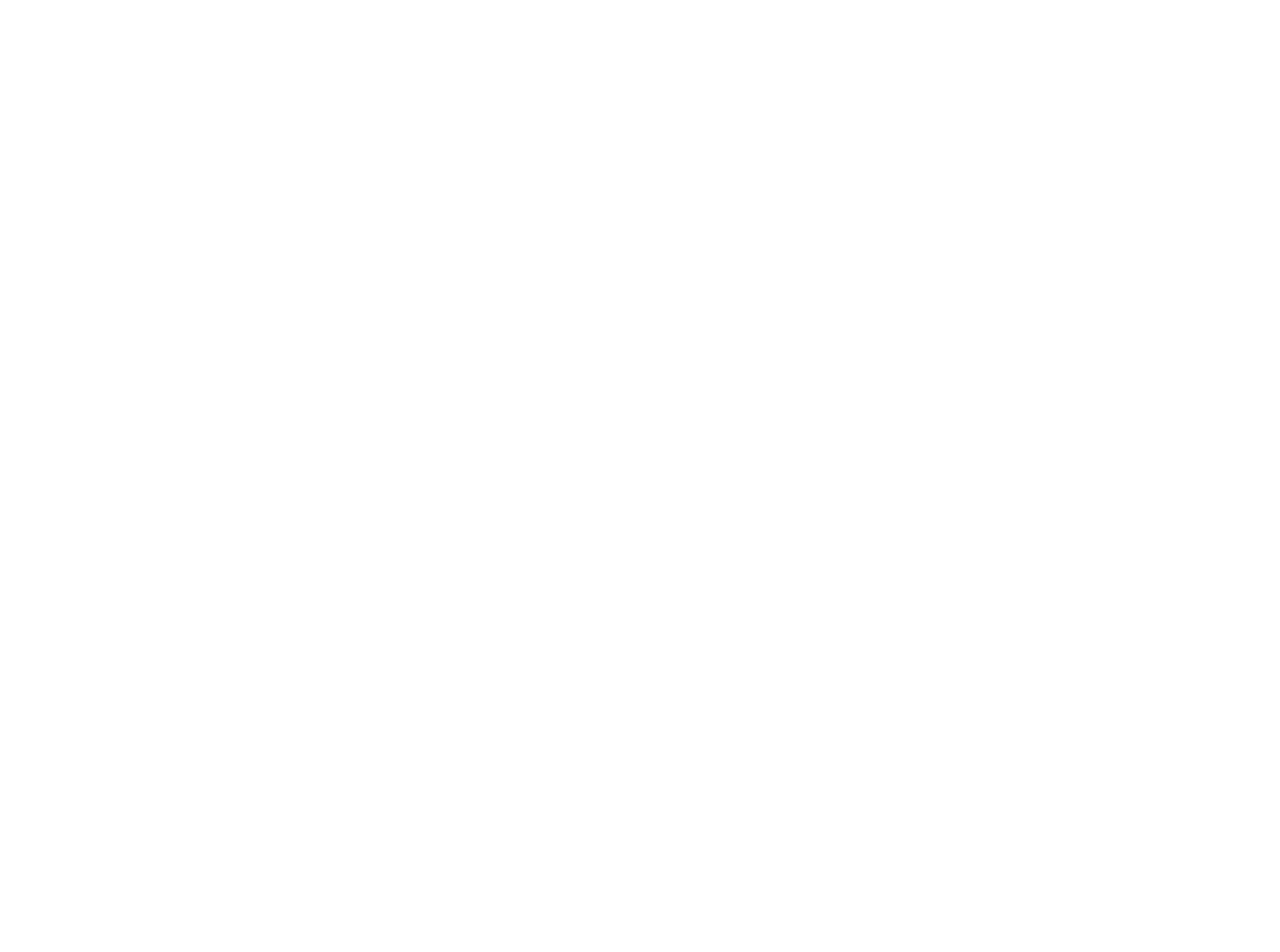
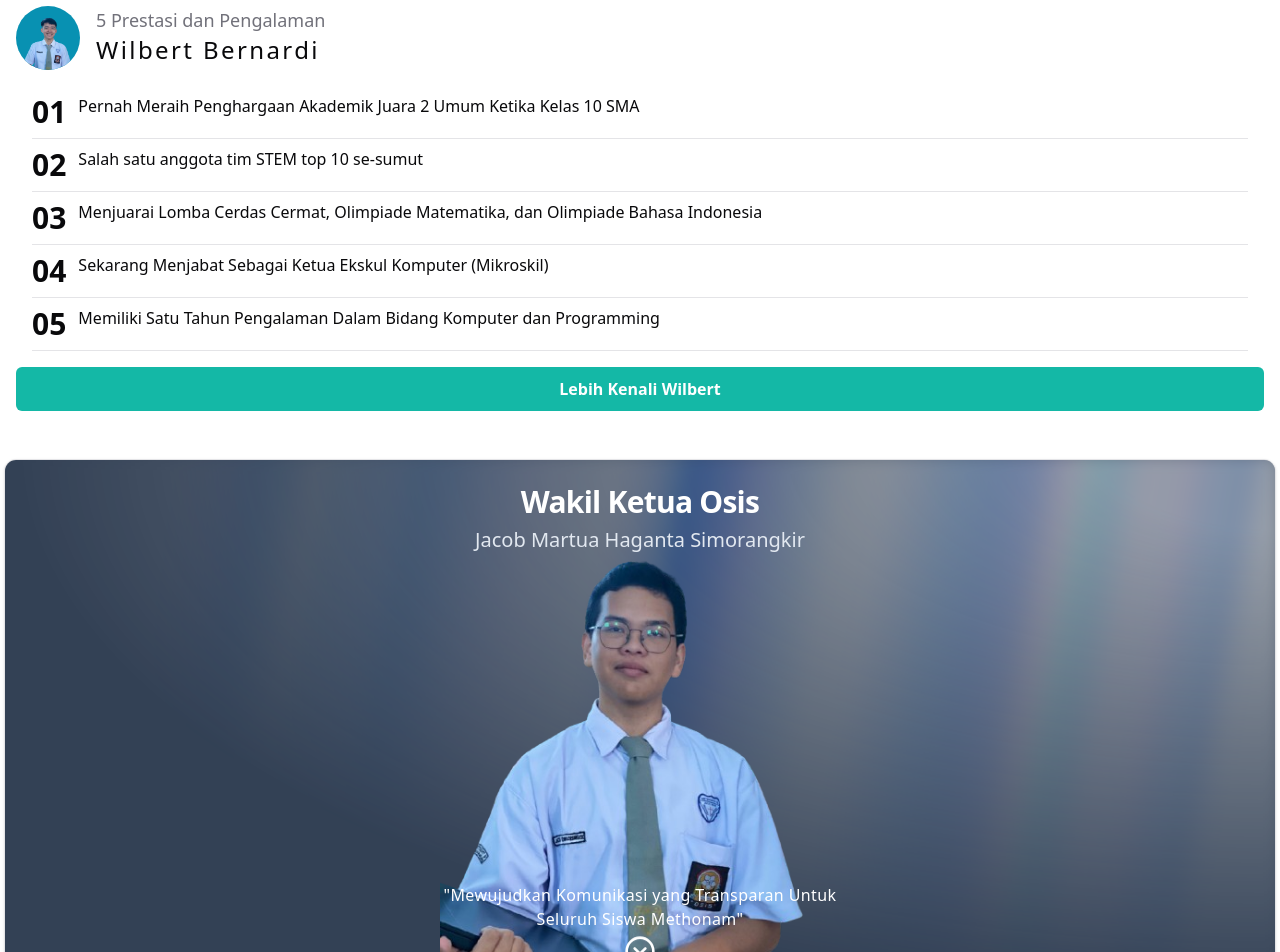
Before and after one commit to WilbertFE/tim-sikat, a Next.js app: page / in a window 1280 px wide. Shown: the part 1500-2452 px from the top of the page. Before the commit the page ends 1618 px from the top, so only its background shows below. Built offline with nearby package versions, Linux system fonts and the light colour scheme.

Commit message:
Prestasi dan Pengalaman

```diff
--- a/package.json
+++ b/package.json
@@ -10,6 +10,7 @@
   },
   "dependencies": {
     "@radix-ui/react-aspect-ratio": "^1.1.0",
+    "@radix-ui/react-avatar": "^1.1.0",
     "@radix-ui/react-hover-card": "^1.1.1",
     "@radix-ui/react-icons": "^1.3.0",
     "@radix-ui/react-navigation-menu": "^1.2.0",
--- a/src/app/navbar.tsx
+++ b/src/app/navbar.tsx
@@ -64,7 +64,7 @@
 
   return (
     <>
-      <nav className="fixed left-0 right-0 top-0 px-4 py-2 shadow-md lg:shadow-sm z-10 bg-white">
+      <nav className="fixed left-0 right-0 top-0 px-4 py-2 shadow-md lg:shadow-sm z-50 bg-white">
         <ul className="hidden lg:flex lg:justify-around lg:p-4">
           {navbarContent.map((content, i) => (
             <li key={i}>
@@ -98,7 +98,7 @@
         </div>
       </nav>
       {isOpen && (
-        <ul className="absolute pt-20 lg:hidden bg-slate-50 px-4 flex flex-col justify-around min-h-screen left-0 right-0 top-0 bottom-0">
+        <ul className="fixed pt-20 lg:hidden bg-slate-50 px-4 flex flex-col justify-around min-h-screen left-0 right-0 top-0 bottom-0 z-40">
           {hamburgerContent.map((content, i) => (
             <li
               className="text-xl p-2 font-medium flex items-center gap-x-1 tracking-wide"
--- a/src/app/page.tsx
+++ b/src/app/page.tsx
@@ -14,6 +14,35 @@
 import Image from "next/image";
 import { motion } from "framer-motion";
 import { CircleChevronDown } from "lucide-react";
+import { Avatar, AvatarFallback, AvatarImage } from "@/components/ui/avatar";
+import { Separator } from "@/components/ui/separator";
+
+const paslonTiga = [
+  {
+    nama: "Wilbert Bernardi",
+    jabatan: "Ketua Osis",
+    pesan: "Mewujudkan Komunikasi yang Transparan Untuk Seluruh Siswa Methonam",
+    prestasi: [
+      "Pernah Meraih Penghargaan Akademik Juara 2 Umum Ketika Kelas 10 SMA",
+      "Salah satu anggota tim STEM top 10 se-sumut",
+      "Menjuarai Lomba Cerdas Cermat, Olimpiade Matematika, dan Olimpiade Bahasa Indonesia",
+      "Sekarang Menjabat Sebagai Ketua Ekskul Komputer (Mikroskil)",
+      "Memiliki Satu Tahun Pengalaman Dalam Bidang Komputer dan Programming",
+    ],
+  },
+  {
+    nama: "Jacob Martua Haganta Simorangkir",
+    jabatan: "Wakil Ketua Osis",
+    pesan: "Mewujudkan Komunikasi yang Transparan Untuk Seluruh Siswa Methonam",
+    prestasi: [
+      "Pernah Meraih Penghargaan Akademik Juara 1 Umum Ketika Kelas 10 SMA",
+      "Salah satu anggota tim STEM top 10 se-sumut",
+      "Memperoleh Posisi 1 dalam TOBK GO se Deli Serdang",
+      "Memperoleh Juara 1 dalam OSN-K Deli Serdang",
+      "Memperoleh medali Perak dalam POSI",
+    ],
+  },
+];
 
 export default function Home() {
   return (
@@ -21,7 +50,9 @@
       <div className="flex flex-col gap-y-12">
         <HeroImage />
         <Slogan />
-        <div className="flex flex-col">
+        <div className="flex flex-col gap-y-12">
+          {paslonTiga.map((paslon, i) => (
+            <div key={i} className="flex flex-col">
               <Card className="mx-1 rounded-xl overflow-hidden p-0">
                 <AuroraBackground className="relative w-full h-full bg-slate-700">
                   <motion.div
@@ -36,16 +67,18 @@
                   >
                     <CardHeader className="text-center">
                       <CardTitle className="font-bold text-3xl text-white">
-                    Calon Ketua Osis
+                        {paslon.jabatan}
                       </CardTitle>
                       <CardDescription className="text-slate-200 text-xl">
-                    Wilbert Bernardi
+                        {paslon.nama}
                       </CardDescription>
                     </CardHeader>
                     <CardContent className="flex justify-center py-0">
                       <Image
-                    src="/img/wilbert.png"
-                    alt="Wilbert Bernardi"
+                        src={`${
+                          i === 0 ? "/img/wilbert.png" : "/img/jacob.png"
+                        }`}
+                        alt={paslon.nama}
                         width={400}
                         height={400}
                         className="-mt-32"
@@ -53,8 +86,7 @@
                     </CardContent>
                     <CardFooter className="absolute bottom-0 flex flex-col">
                       <blockquote className="text-center text-white font-medium tracking-wide">
-                    &quot;Mewujudkan Komunikasi yang Transparan Untuk Seluruh
-                    Siswa Methonam&quot;
+                        &quot;{paslon.pesan}&quot;
                       </blockquote>
                       <CircleChevronDown
                         color="#ffffff"
@@ -65,6 +97,42 @@
                   </motion.div>
                 </AuroraBackground>
               </Card>
+              <div className="px-4 flex-col flex mt-4">
+                <div className="flex">
+                  <Avatar className="w-16 h-16">
+                    <AvatarImage
+                      src={i === 0 ? "/img/wilbert.png" : "/img/jacob.png"}
+                      alt="Wilbert Bernardi"
+                      className="object-cover bg-cyan-600"
+                    />
+                    <AvatarFallback>{paslon.nama}</AvatarFallback>
+                  </Avatar>
+                  <div className="flex-1 ml-4">
+                    <span className="text-muted-foreground text-lg">
+                      5 Prestasi dan Pengalaman
+                    </span>
+                    <h1 className="font-medium text-2xl tracking-widest">
+                      {paslon.nama}
+                    </h1>
+                  </div>
+                </div>
+                <div className="flex flex-col mt-6 px-4 gap-y-2">
+                  {paslon.prestasi.map((prestasi, i) => (
+                    <>
+                      <div key={i} className="flex gap-x-3">
+                        <h1 className="font-bold text-3xl">0{i + 1}</h1>
+                        <p>{prestasi}</p>
+                      </div>
+                      <Separator />
+                    </>
+                  ))}
+                </div>
+              </div>
+              <button className="px-8 py-2 mx-4 mt-4 rounded-md bg-teal-500 text-white font-bold transition duration-200 hover:bg-white hover:text-black border-2 border-transparent hover:border-teal-500">
+                Lebih Kenali {paslon.nama.split(" ")[0]}
+              </button>
+            </div>
+          ))}
         </div>
       </div>
     </main>
--- /dev/null
+++ b/src/components/ui/avatar.tsx
@@ -0,0 +1,50 @@
+"use client"
+
+import * as React from "react"
+import * as AvatarPrimitive from "@radix-ui/react-avatar"
+
+import { cn } from "@/lib/utils"
+
+const Avatar = React.forwardRef<
+  React.ElementRef<typeof AvatarPrimitive.Root>,
+  React.ComponentPropsWithoutRef<typeof AvatarPrimitive.Root>
+>(({ className, ...props }, ref) => (
+  <AvatarPrimitive.Root
+    ref={ref}
+    className={cn(
+      "relative flex h-10 w-10 shrink-0 overflow-hidden rounded-full",
+      className
+    )}
+    {...props}
+  />
+))
+Avatar.displayName = AvatarPrimitive.Root.displayName
+
+const AvatarImage = React.forwardRef<
+  React.ElementRef<typeof AvatarPrimitive.Image>,
+  React.ComponentPropsWithoutRef<typeof AvatarPrimitive.Image>
+>(({ className, ...props }, ref) => (
+  <AvatarPrimitive.Image
+    ref={ref}
+    className={cn("aspect-square h-full w-full", className)}
+    {...props}
+  />
+))
+AvatarImage.displayName = AvatarPrimitive.Image.displayName
+
+const AvatarFallback = React.forwardRef<
+  React.ElementRef<typeof AvatarPrimitive.Fallback>,
+  React.ComponentPropsWithoutRef<typeof AvatarPrimitive.Fallback>
+>(({ className, ...props }, ref) => (
+  <AvatarPrimitive.Fallback
+    ref={ref}
+    className={cn(
+      "flex h-full w-full items-center justify-center rounded-full bg-muted",
+      className
+    )}
+    {...props}
+  />
+))
+AvatarFallback.displayName = AvatarPrimitive.Fallback.displayName
+
+export { Avatar, AvatarImage, AvatarFallback }
```
Also changed, not shown: public/img/jacob.png (added), 1 other file (tests, documents, lock files or other folders). Lines whose indentation alone changed are shown as unchanged.
